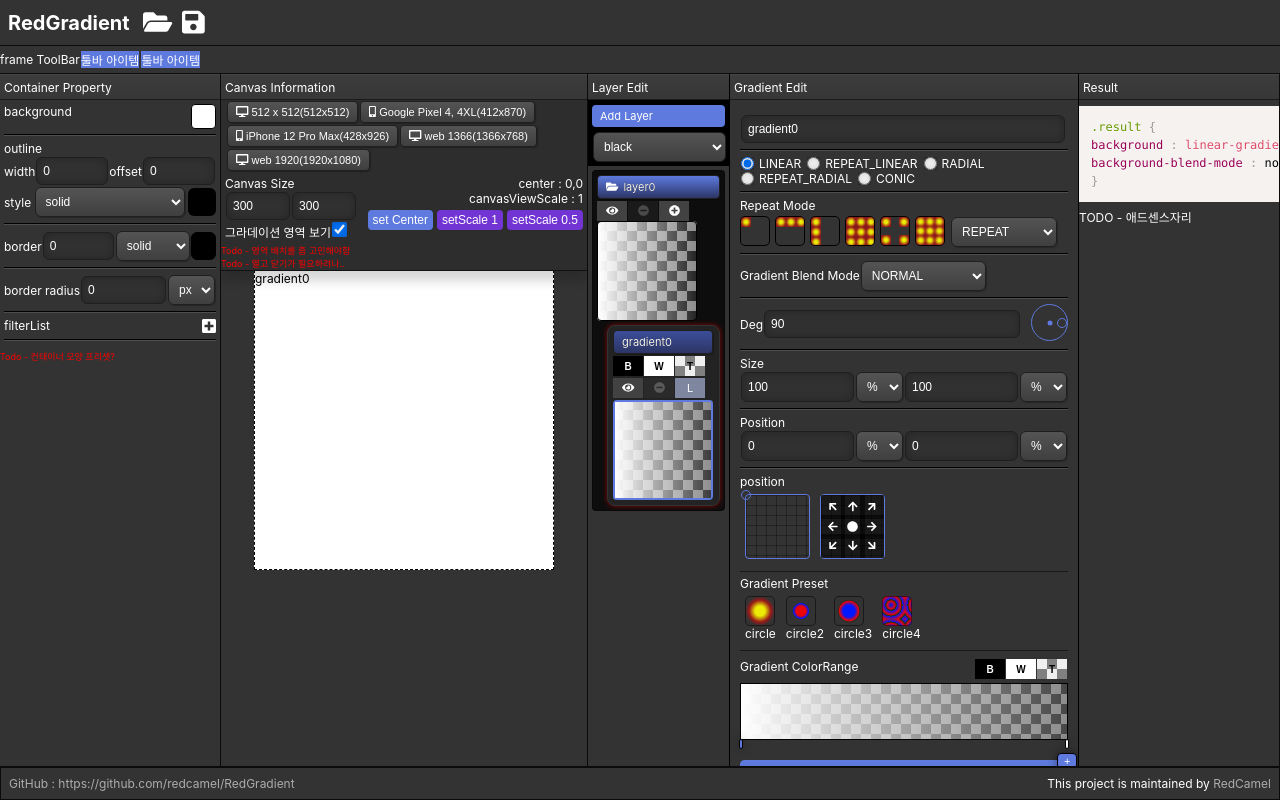
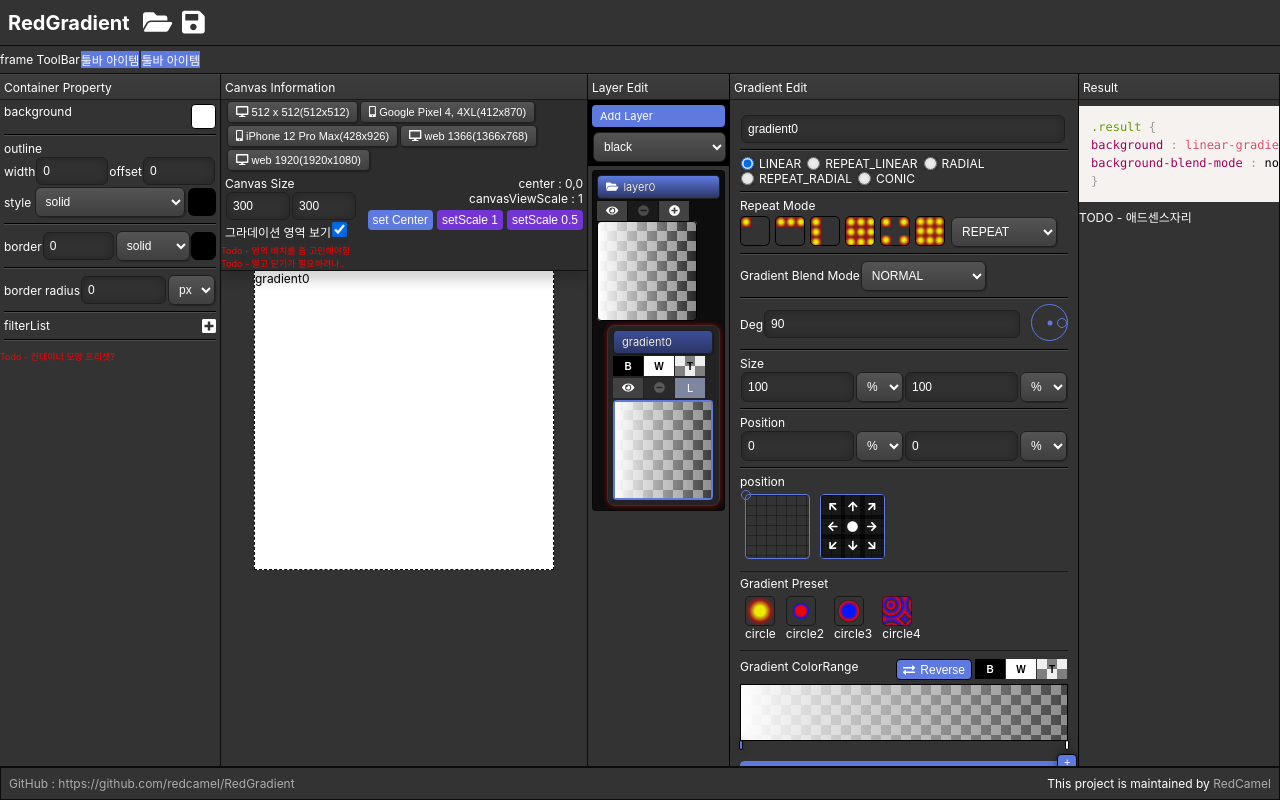
Before and after one commit to redcamel/RedGradient, a React (Create React App) app: page / in a window 1280 px wide. Both pictures are taken after a click on the button "새 프로젝트". Built offline with nearby package versions, Linux system fonts and the light colour scheme.

Commit message:
리버스버튼 신설 #34

```diff
--- a/src/editor/property/RedGradientColorEdit.jsx
+++ b/src/editor/property/RedGradientColorEdit.jsx
@@ -1,6 +1,8 @@
 import React from "react";
 import GRADIENT_TYPE from "../GRADIENT_TYPE";
-import RedGradientColorItem from "./RedGradientColorItem.jsx";
+import RedGradientColorItem from "./RedGradientColorItem";
+import {faExchangeAlt, faThumbtack} from "@fortawesome/free-solid-svg-icons";
+import {FontAwesomeIcon} from "@fortawesome/react-fontawesome";
 
 //TODO - 일단 더미로 쭉 쳐보고 정리
 class RedGradientColorEdit extends React.Component {
@@ -8,7 +10,7 @@ class RedGradientColorEdit extends React.Component {
     super(props);
     this.state = {
       activeIDX: 0,
-      layerBgColor : 'transparent'
+      layerBgColor: 'transparent'
     };
     this.refBar = React.createRef();
   }
@@ -20,15 +22,15 @@ class RedGradientColorEdit extends React.Component {
 
       itemList.push(this.renderColorStep(v, index, activeYn));
 
-      let colorRangeTxt=''
-      if(v['useRange']){
+      let colorRangeTxt = '';
+      if (v['useRange']) {
         let divideTxt = '';
         divideTxt = v['useDivide'] ? `,${v['colorEnd']} calc(${v['range']}${v['rangeUnit']} + 1px)` : '';
 
         let divideEndTxt = '';
         divideEndTxt = v['useDivideEnd'] && data['colorList'][index + 1] ? `,${data['colorList'][index + 1]['color']} calc(${v['rangeEnd']}${v['rangeUnit']} + 1px)` : '';
         return `${v['color']} ${v['range']}${v['rangeUnit']} ${divideTxt}, ${v['colorEnd']} ${v['rangeEnd']}${v['rangeUnit']} ${divideEndTxt}`;
-      }else{
+      } else {
         colorRangeTxt = `${v['range']}${v['rangeUnit']}`;
         let divideTxt = '';
         divideTxt = v['useDivide'] && data['colorList'][index + 1] ? `,${data['colorList'][index + 1]['color']} calc(${v['range']}${v['rangeUnit']} + 1px)` : '';
@@ -82,10 +84,51 @@ class RedGradientColorEdit extends React.Component {
   render() {
     const rootComponent = this.props.rootComponent;
     const rootComponentState = rootComponent.state;
-    const data = rootComponentState.activeSubData;
+    const activeSubData = rootComponentState.activeSubData;
     return <div style={style.container}>
       <div style={{display: 'flex', margin: '4px 0px', justifyContent: 'space-between'}}>
-        Gradient ColorRange
+        <div style={{flexGrow:10}}>Gradient ColorRange</div>
+        <button
+        style={style.reverse}
+        onClick={e => {
+          console.log('원본', JSON.parse(JSON.stringify(activeSubData['colorList'])));
+          let t0 = JSON.parse(JSON.stringify(activeSubData['colorList']));
+          t0 = t0.reverse();
+          t0.forEach(v => {
+            if (v['rangeUnit'] === '%') {
+              const base = 100;
+              if (v['useRange']) {
+                let t0 = base - v['range'];
+                v['range'] = base - v['rangeEnd'];
+                v['rangeEnd'] = t0;
+                t0 = v['color'];
+                v['color'] = v['colorEnd'];
+                v['colorEnd'] = t0;
+              } else {
+                v['range'] = base - v['range'];
+                v['rangeEnd'] = base - v['rangeEnd'];
+              }
+            } else {
+              const base = this.props.rootComponent.state.canvasInfo.width;
+              if (v['useRange']) {
+                let t0 = base - v['range'];
+                v['range'] = base - v['rangeEnd'];
+                v['rangeEnd'] = t0;
+                t0 = v['color'];
+                v['color'] = v['colorEnd'];
+                v['colorEnd'] = t0;
+              } else {
+                v['range'] = base - v['range'];
+                v['rangeEnd'] = base - v['rangeEnd'];
+              }
+            }
+          });
+          activeSubData['colorList'] = t0;
+          rootComponent.setState({});
+          console.log('결과', t0);
+        }}
+      ><FontAwesomeIcon icon={faExchangeAlt} style={{marginRight:'5px'}}/> Reverse
+      </button>
         <div>
           <button style={{...style.bgItem, background: '#000', color: '#fff'}}
                   onClick={() => this.setState({layerBgColor: 'black'})}>B
@@ -104,11 +147,13 @@ class RedGradientColorEdit extends React.Component {
         style={{border: '1px solid rgba(0,0,0,1)'}}
 
       >
-        {this.renderGradientColorList(data)}
+        {this.renderGradientColorList(activeSubData)}
       </div>
+
       <div style={{marginTop: '20px'}}>
+
         {
-          data['colorList'].map((v, index) => {
+          activeSubData['colorList'].map((v, index) => {
             return <RedGradientColorItem
               rootComponent={rootComponent}
               colorData={v}
@@ -140,5 +185,18 @@ const style = {
     cursor: 'pointer',
     border: 0,
     fontWeight: 'bold'
+  },
+  reverse : {
+    display:'flex',
+    alignItems: 'center',
+    marginRight:  '3px',
+    background : '#5e7ade',
+    color : '#fff',
+    fontSize:  '12px',
+    border : '1px solid #000',
+    borderRadius : '4px',
+    height : '21px',
+    cursor: 'pointer'
   }
 };
+;
--- a/src/editor/property/RedPropertyEdit.jsx
+++ b/src/editor/property/RedPropertyEdit.jsx
@@ -68,7 +68,6 @@ class RedPropertyEdit extends React.Component {
 
             <div style={style.divide} />
             <RedPropertyPositionEdit rootComponent={rootComponent} />
-
 
             <div style={style.divide} />
             <div style={{display: 'flex'}}>
```
Also changed, not shown: 11 other files (tests, documents, lock files or other folders).
